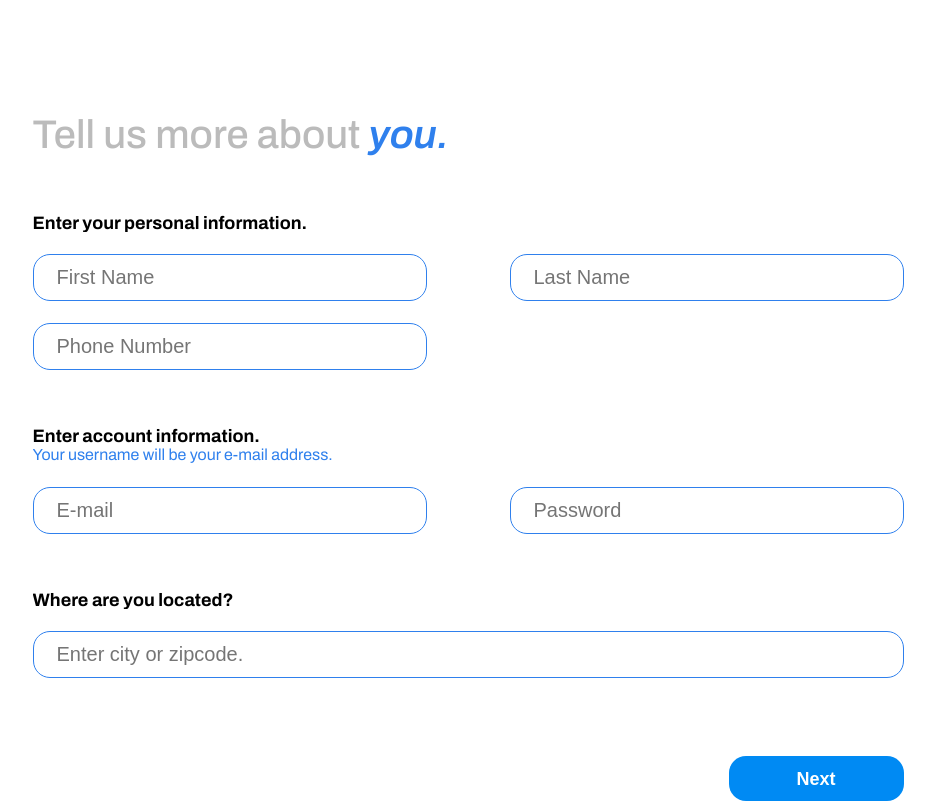
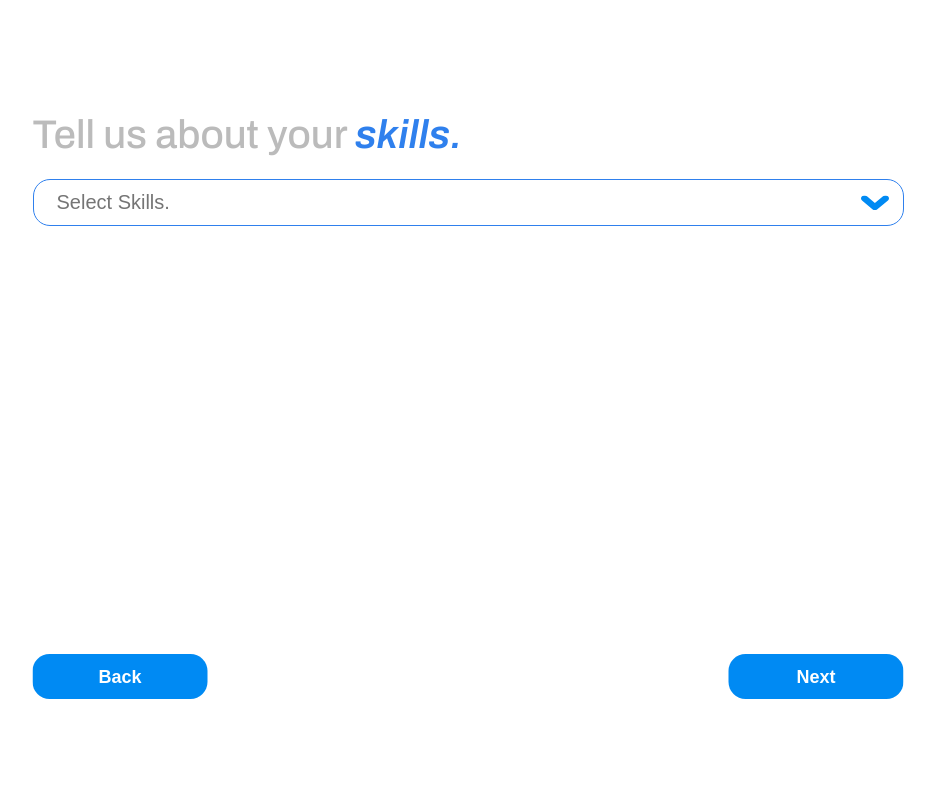
Before and after one commit to ManuelRodriguez1/OnSite, an Angular app: page /registroPro in a window 1280 px wide. Both pictures are taken after a click on the button "Next". Shown: the whole page, without its empty margins (172-1107 px from the left). Built offline with nearby package versions, Linux system fonts and the light colour scheme.

Commit message:
registro estilos finalizados, creacion componentes seleccion

```diff
--- a/src/app/app.module.ts
+++ b/src/app/app.module.ts
@@ -19,6 +19,7 @@ import { environment } from '../environments/environment';
 //JoinPro
 
 import { RegistroComponent } from './components/JoinPro/registro/registro.component';
+import { SelectComponent } from './components/JoinPro/registro/select/select.component';
 
 //Fin Librerias de autenticaciòn
 @NgModule({
@@ -28,7 +29,8 @@ import { RegistroComponent } from './components/JoinPro/registro/registro.compon
     CrearUsuarioComponent,
     InicioSesionComponent,
     RecordarPasswordComponent,
-    RegistroComponent
+    RegistroComponent,
+    SelectComponent
   ],
   imports: [
     BrowserModule,
--- /dev/null
+++ b/src/app/components/JoinPro/registro/estilos.scss
@@ -0,0 +1,2 @@
+@import 'registro.component.css';
+@import 'select/select.component.css';
--- a/src/app/components/JoinPro/registro/registro.component.css
+++ b/src/app/components/JoinPro/registro/registro.component.css
@@ -29,5 +29,15 @@ div,span,p,h1,h2,h3,label,button,input{
 }
 .button{
     float: right;
-    margin-top: 78px;
 }
+.back{
+    float: left;
+}
+.botones{
+    width: 871px;
+    position: absolute;
+    bottom: 0;
+    margin-bottom: 101px;
+    left: 50%;
+    transform: translateX(-50%);
+}
--- a/src/app/components/JoinPro/registro/registro.component.html
+++ b/src/app/components/JoinPro/registro/registro.component.html
@@ -1,5 +1,5 @@
-<div class="contenedor">
-
+<div class="contenedor" >
+<section *ngIf="next == 0">
   <div class="t1">
     <h1 class="h1">Tell us more about <label class="label">you.</label></h1>
   </div>
@@ -38,6 +38,14 @@
             <input type="text" class="input" placeholder="Enter city or zipcode.">
         </div>
       </div>
-      <button class="button">Next</button>
+  </section>
+  <section *ngIf="next == 1">
+      <app-select></app-select>
+  </section>
 
 </div>
+
+<div class="botones">
+    <button class="button back" *ngIf="next > 0" (click)="back()">Back</button>
+    <button class="button" (click)="seguir()">Next</button>
+</div>
--- a/src/app/components/JoinPro/registro/registro.component.ts
+++ b/src/app/components/JoinPro/registro/registro.component.ts
@@ -7,9 +7,19 @@ import { Component, OnInit } from '@angular/core';
 })
 export class RegistroComponent implements OnInit {
 
+  next = 0;
   constructor() { }
 
   ngOnInit() {
   }
 
+  seguir(){
+    this.next++;
+  }
+
+  back(){
+    this.next--;
+  }
+
+
 }
--- /dev/null
+++ b/src/app/components/JoinPro/registro/select/select.component.css
@@ -0,0 +1,8 @@
+.arrowd{
+    position: absolute;
+    right: 15px;
+    z-index: 1;
+    cursor: pointer;
+    top: 50%;
+    transform: translateY(-50%);
+}
--- /dev/null
+++ b/src/app/components/JoinPro/registro/select/select.component.html
@@ -0,0 +1,17 @@
+
+  <div class="t1">
+      <h1 class="h1">Tell us about your  <label class="label">skills.</label></h1>
+    </div>
+
+    <div class="colum last">
+        <input type="text" class="input" placeholder="{{placeholder}}">
+
+        <svg (click)="menu()" class="arrowd" width="28" height="15" viewBox="0 0 28 15" fill="none" xmlns="http://www.w3.org/2000/svg">
+          <path fill-rule="evenodd" clip-rule="evenodd" d="M13.8759 14.5075C12.9457 14.5075 12.0541 14.2042 11.4002 13.6613L1.02541 4.95423C-0.341805 3.82505 -0.341805 1.997 1.02541 0.86782C2.39263 -0.258469 4.60955 -0.258469 5.98027 0.86782L13.8759 7.53603L22.0197 0.844716C23.3869 -0.281572 25.6039 -0.281572 26.9746 0.844716C28.3418 1.97389 28.3418 3.80195 26.9746 4.92823L16.3515 13.6613C15.6977 14.2042 14.806 14.5075 13.8759 14.5075Z" fill="#008AF3"/>
+          </svg>
+
+    </div>
+
+    <div class="list">
+      <div class="seleccion"></div>
+    </div>
--- /dev/null
+++ b/src/app/components/JoinPro/registro/select/select.component.ts
@@ -0,0 +1,23 @@
+import { Component, OnInit } from '@angular/core';
+import { RegistroComponent } from '../registro.component';
+
+@Component({
+  selector: 'app-select',
+  templateUrl: './select.component.html',
+  styleUrls: ['../estilos.scss']
+})
+export class SelectComponent implements OnInit {
+
+  placeholder = 'Select Skills.';
+
+  list = {"hola1": "hola2"};
+  constructor() { }
+
+  ngOnInit() {
+  }
+
+  menu(){
+    this.placeholder = 'Select Job Category.';
+  }
+
+}
```
Also changed, not shown: 1 other file (tests, documents, lock files or other folders).
